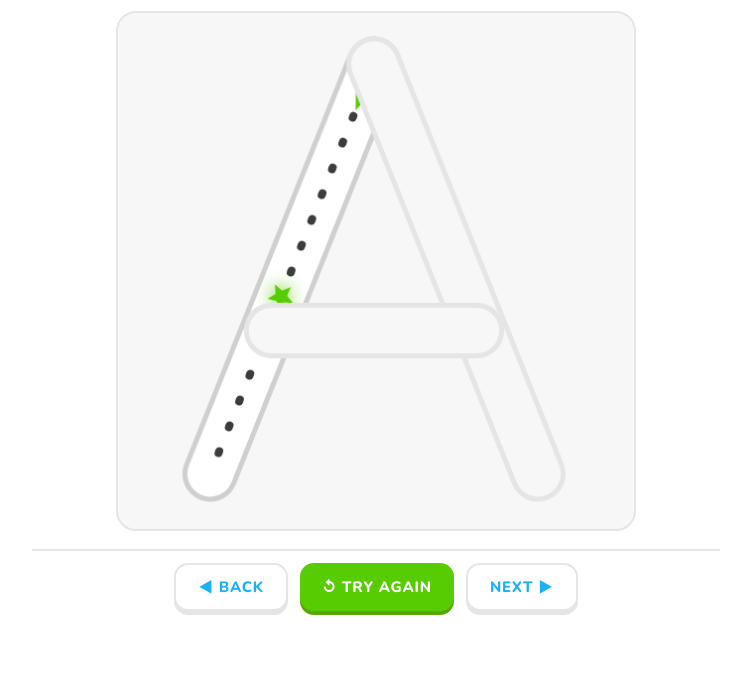
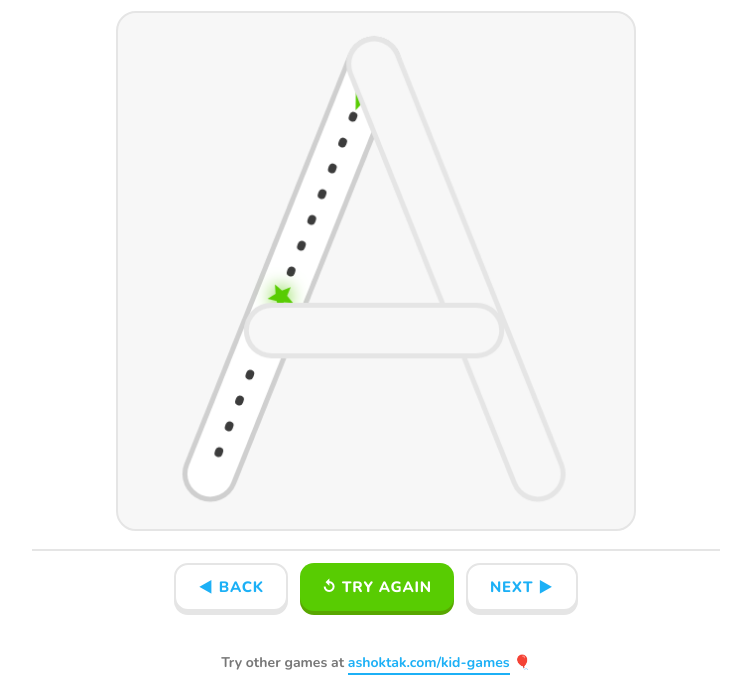
Before and after one commit to AshokTak/alphabet-tracer, a website built with Vite: page index.html in a window 1280 px wide. Shown: the part 147-843 px from the top of the page, without its empty margins (264-1015 px from the left). Before the commit the page ends 800 px from the top, so only its background shows below. Built offline with nearby package versions, Linux system fonts and the light colour scheme.

Commit message:
Add more-games footer link

```diff
--- a/index.html
+++ b/index.html
@@ -21,6 +21,9 @@
         <button id="reset">↺ Try again</button>
         <button id="next" class="secondary">Next ▶</button>
       </footer>
+      <p class="more-games">
+        Try other games at <a href="/kid-games/">ashoktak.com/kid-games</a> 🎈
+      </p>
     </div>
     <script type="module" src="/src/main.ts"></script>
   </body>
--- a/src/style.css
+++ b/src/style.css
@@ -118,6 +118,16 @@ button.secondary {
 }
 button.secondary:active { box-shadow: 0 2px 0 #e5e5e5; }
 
+.more-games {
+  margin: 16px 0 8px; text-align: center; color: #777;
+  font-size: 14px; font-weight: 700;
+}
+.more-games a {
+  color: var(--blue); text-decoration: none;
+  border-bottom: 2px solid var(--blue);
+  padding-bottom: 1px;
+}
+.more-games a:hover { color: var(--blue-shadow); border-color: var(--blue-shadow); }
 .celebrate { animation: pop .55s ease; display: inline-block; }
 @keyframes pop {
   0% { transform: scale(1); }
```
